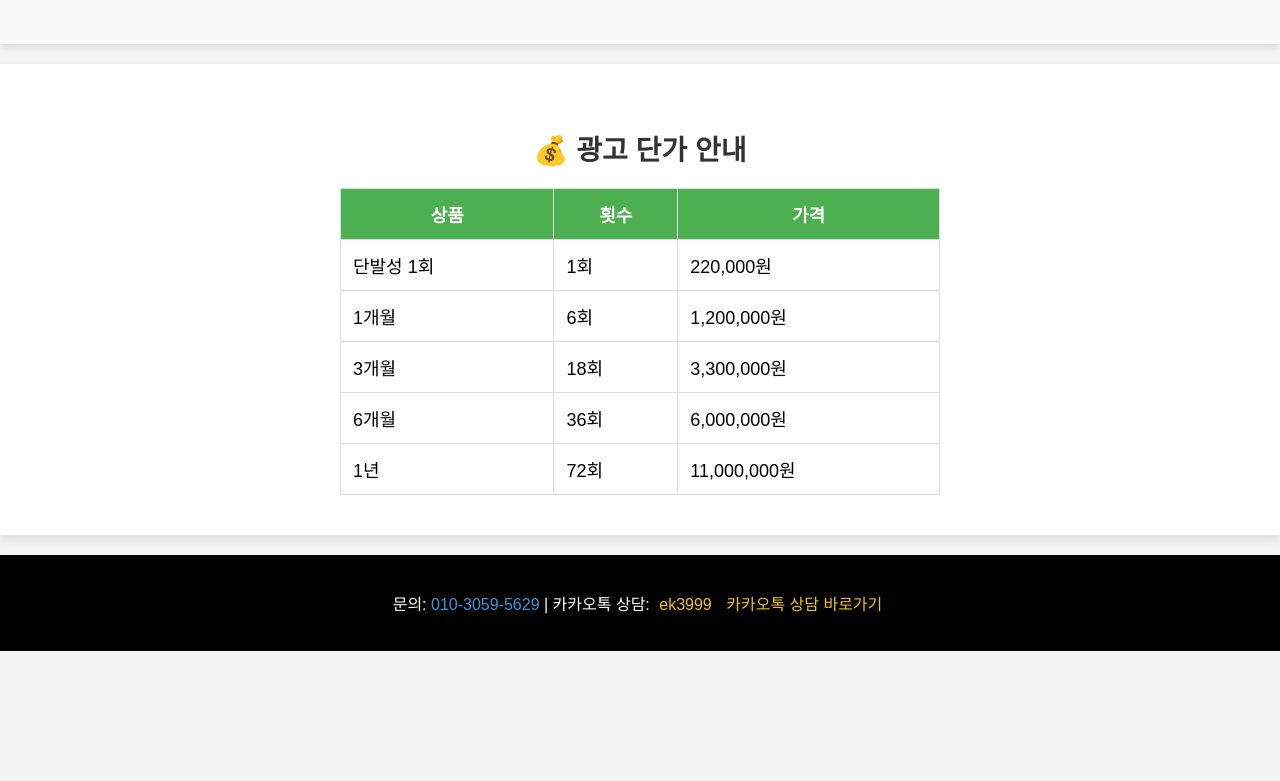
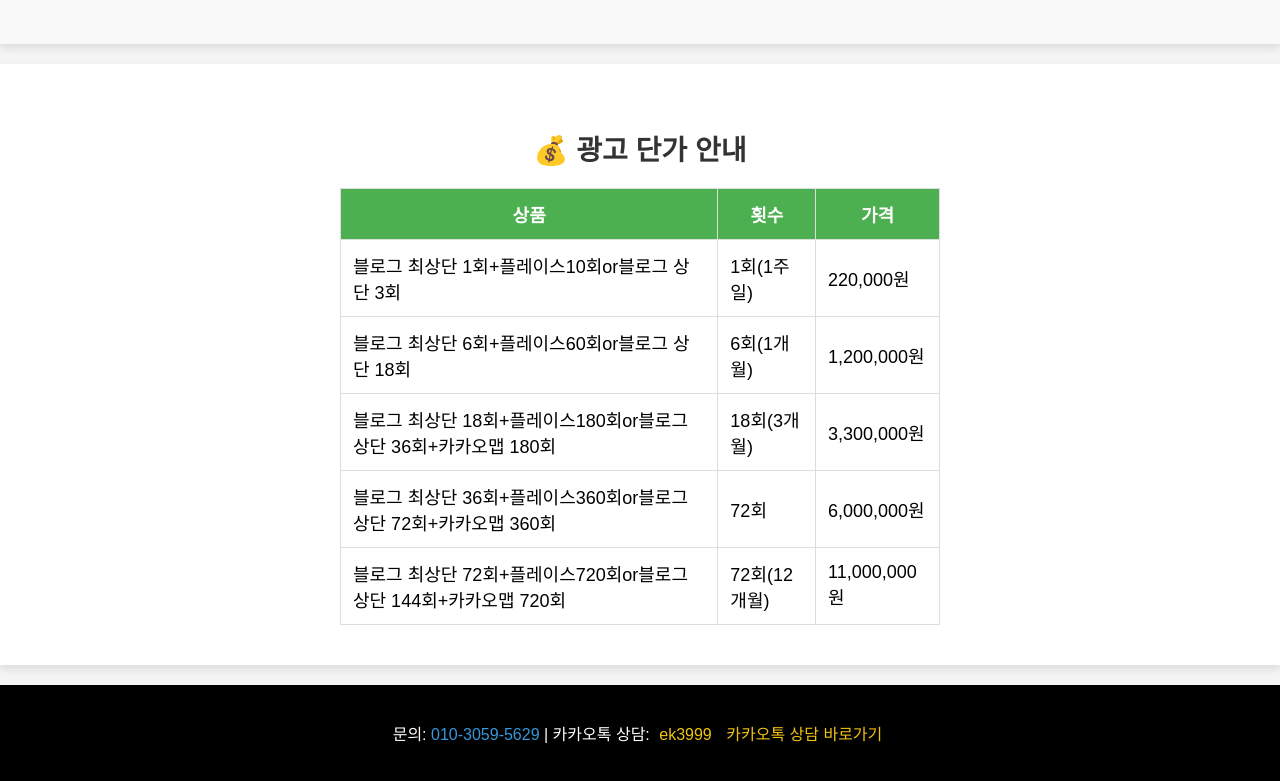
Before and after one commit to naverblog/naverblog.github.io, a plain HTML site: page index.html in a window 1280 px wide. Shown: the part 2525-3306 px from the top of the page. Before the commit the page ends 3176 px from the top, so only its background shows below. Drawn offline with nearby package versions, Linux system fonts and the light colour scheme.

Commit message:
Update index.html

```diff
--- a/index.html
+++ b/index.html
@@ -346,28 +346,28 @@
         </thead>
         <tbody>
           <tr>
-            <td style="padding: 12px; border: 1px solid #ddd;">단발성 1회</td>
-            <td style="padding: 12px; border: 1px solid #ddd;">1회</td>
+            <td style="padding: 12px; border: 1px solid #ddd;">블로그 최상단 1회+플레이스10회or블로그 상단 3회</td>
+            <td style="padding: 12px; border: 1px solid #ddd;">1회(1주일)</td>
             <td style="padding: 12px; border: 1px solid #ddd;">220,000원</td>
           </tr>
           <tr>
-            <td style="padding: 12px; border: 1px solid #ddd;">1개월</td>
-            <td style="padding: 12px; border: 1px solid #ddd;">6회</td>
+            <td style="padding: 12px; border: 1px solid #ddd;">블로그 최상단 6회+플레이스60회or블로그 상단 18회</td>
+            <td style="padding: 12px; border: 1px solid #ddd;">6회(1개월)</td>
             <td style="padding: 12px; border: 1px solid #ddd;">1,200,000원</td>
           </tr>
           <tr>
-            <td style="padding: 12px; border: 1px solid #ddd;">3개월</td>
-            <td style="padding: 12px; border: 1px solid #ddd;">18회</td>
+            <td style="padding: 12px; border: 1px solid #ddd;">블로그 최상단 18회+플레이스180회or블로그 상단 36회+카카오맵 180회</td>
+            <td style="padding: 12px; border: 1px solid #ddd;">18회(3개월)</td>
             <td style="padding: 12px; border: 1px solid #ddd;">3,300,000원</td>
           </tr>
           <tr>
-            <td style="padding: 12px; border: 1px solid #ddd;">6개월</td>
-            <td style="padding: 12px; border: 1px solid #ddd;">36회</td>
+            <td style="padding: 12px; border: 1px solid #ddd;">블로그 최상단 36회+플레이스360회or블로그 상단 72회+카카오맵 360회</td>
+            <td style="padding: 12px; border: 1px solid #ddd;">72회</td>
             <td style="padding: 12px; border: 1px solid #ddd;">6,000,000원</td>
           </tr>
           <tr>
-            <td style="padding: 12px; border: 1px solid #ddd;">1년</td>
-            <td style="padding: 12px; border: 1px solid #ddd;">72회</td>
+            <td style="padding: 12px; border: 1px solid #ddd;">블로그 최상단 72회+플레이스720회or블로그 상단 144회+카카오맵 720회</td>
+            <td style="padding: 12px; border: 1px solid #ddd;">72회(12개월)</td>
             <td style="padding: 12px; border: 1px solid #ddd;">11,000,000원</td>
           </tr>
         </tbody>
```
